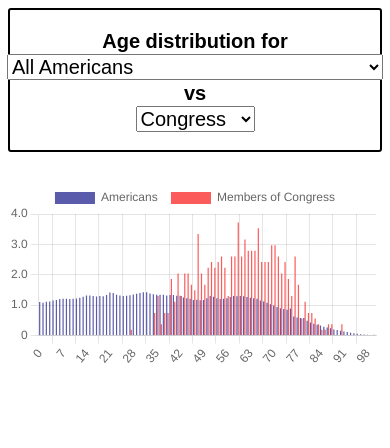
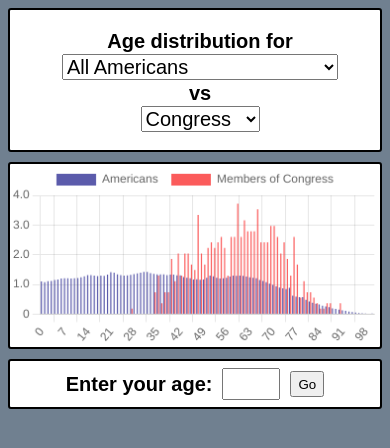
Before and after one commit to enitchals/congress-is-old, a React (Create React App) app: page / in a window 390 px wide. Shown: the top 448 px of the page. Built offline with nearby package versions, Linux system fonts and the light colour scheme.

Commit message:
styling + pie chart

```diff
--- a/public/style.css
+++ b/public/style.css
@@ -1,3 +1,12 @@
+body {
+  background-color: slategray;
+}
+
+.App {
+  display: flex;
+  flex-direction: column;
+}
+
 .chart-title {
   display: flex;
   height: 40px;
@@ -7,19 +16,89 @@
   font-weight: bold;
   justify-content: center;
   align-items: center;
-  margin-bottom: 30px;
+  margin-bottom: 10px;
+  padding-left: 10px;
+  border: 2px solid black;
+  border-radius: 3px;
+  background-color: white;
 }
+
 .inline-input {
   margin: 0px 10px;
   height: 26px;
   font-size: 20px;
 }
 
-@media (max-width: 500px) {
+.bar-chart {
+  border: 2px solid black;
+  border-radius: 3px;
+  background-color: white;
+  min-width: 550px;
+  max-width: 1000px;
+}
+
+.main-content {
+  display: flex;
+  flex-direction: row;
+}
+
+.my-age {
+  border: 2px solid black;
+  border-radius: 3px;
+  background-color: white;
+  min-width: 300px;
+  margin-left: 10px;
+  display: flex;
+  flex-direction: column;
+  font-size: 20px;
+  font-family: sans-serif;
+  line-height: 26px;
+  font-weight: bold;
+  justify-content: center;
+}
+
+.age-input-row {
+  height: 26px;
+  display: flex;
+  flex-direction: row;
+  align-items: center;
+  justify-content: center;
+  margin: 10px 0;
+}
+
+.number-input {
+  max-width: 50px;
+}
+
+.go-button {
+  min-height: 26px;
+  min-width: 26px;
+}
+
+.pie-chart {
+  max-width: 300px;
+  max-height: 300px;
+}
+
+@media (max-width: 1000px) {
+  .main-content {
+    flex-direction: column;
+  }
+  .my-age {
+    margin-left: 0;
+    margin-top: 10px;
+  }
+}
+
+@media (max-width: 680px) {
   .chart-title {
     flex-direction: column;
     min-height: 140px;
-    border: 2px solid black;
-    border-radius: 3px;
+  }
+  .bar-chart {
+    min-width: 90vw;
+  }
+  .my-age {
+    min-width: 90vw;
   }
 }
--- a/src/app/App.js
+++ b/src/app/App.js
@@ -1,11 +1,17 @@
 import React from 'react';
 
 import CongressVsAmericaAgeChart from './CongressVsAmericaAgeChart';
+import MyAge from './MyAge';
 
 const App = () => {
   return (
-    <div>
-      <CongressVsAmericaAgeChart/>
+    <div className='App'>
+      <section className='header'>
+      </section>
+      <section className='main-content'>
+        <CongressVsAmericaAgeChart/>
+        <MyAge/>
+      </section>
     </div>
   )
 }
--- a/src/app/CongressVsAmericaAgeChart.js
+++ b/src/app/CongressVsAmericaAgeChart.js
@@ -56,14 +56,14 @@ const CongressVsAmericaAgeChart = () => {
 
   console.log(getDistributionFromRawData(americanData))
   return (
-    <>
+    <div className="age-distribution-chart">
     <div className='chart-title'>
       <div>Age distribution for</div>
       <select className="inline-input" onChange={updateAmericanData}>
         <option value={0}>All Americans</option>
-        <option value={18}>Americans old enough to vote</option>
-        <option value={25}>Americans old enough to run for House</option>
-        <option value={30}>Americans old enough to run for Senate</option>
+        <option value={18}>old enough to vote</option>
+        <option value={25}>old enough to run for House</option>
+        <option value={30}>old enough to run for Senate</option>
       </select>
       <div>vs</div>
       <select className="inline-input" onChange={updateCongressData}>
@@ -73,6 +73,7 @@ const CongressVsAmericaAgeChart = () => {
       </select>
       </div>
       <Bar
+        className='bar-chart'
         data={chartData}
         options={{
           plugins: {
@@ -82,7 +83,7 @@ const CongressVsAmericaAgeChart = () => {
           },
         }}
         />
-      </>
+      </div>
   )
 }
 
--- /dev/null
+++ b/src/app/CongressVsMe.js
@@ -0,0 +1,28 @@
+import React, { useState } from 'react';
+import { Chart as ChartJS} from 'chart.js' // ArcElement, Tooltip, Legend } from 'chart.js';
+import { Doughnut } from 'react-chartjs-2';
+
+
+const CongressVsMe = ({data}) => {
+  console.log(data)
+  const chartData = {
+    labels: [
+      `Younger`, 'Your Age', 'Older'
+    ],
+    datasets: [
+      {
+        labels: 'people',
+        data,
+        backgroundColor: ['rgba(50,50,150, 1)', 'rgba(0,0,0,.7)', 'rgba(250,50,50, .8)']
+      },
+    ]
+  }
+
+  return (
+    <div className='congress-pie-chart'>
+      <Doughnut className='pie-chart' data={chartData} />
+    </div>
+  )
+}
+
+export default CongressVsMe;
--- /dev/null
+++ b/src/app/MyAge.js
@@ -0,0 +1,25 @@
+import React, { useState } from 'react';
+import CongressVsMe from './CongressVsMe';
+import { getStatsFromAge } from '../data/number-crunch';
+
+const MyAge = () => {
+  const [age, setAge] = useState(null);
+  const [show, setShow] = useState(false);
+
+  const ageInput = (
+    <div className='age-input-row'>
+      <p>Enter your age:</p>
+      <input type="number" className="inline-input number-input" onChange={(e) => setAge(e.target.value)}></input>
+      <button className="go-button" onClick={() => setShow(true)}>Go</button>
+    </div>
+  )
+
+  return (
+    <div className='my-age'>
+      {!show && ageInput}
+      {show && <CongressVsMe data={getStatsFromAge(age)}/>}
+    </div>
+  )
+}
+
+export default MyAge;
--- a/src/data/congress-data.js
+++ b/src/data/congress-data.js
@@ -3245,8 +3245,11 @@ const membersOfCongressPerAge = (data) => data.reduce((acc, cur) => {
 
 console.log(membersOfCongressPerAge(senateData))
 
+const congressData = houseData.concat(senateData);
+
 module.exports = {
   houseData,
   senateData,
+  congressData,
   membersOfCongressPerAge
 }
--- a/src/data/number-crunch.js
+++ b/src/data/number-crunch.js
@@ -32,6 +32,28 @@ const getDistributionFromRawData = (data) => {
   return distribution
 }
 
+const getStatsFromAge = (age, dataset=congressData) => {
+
+  let younger = 0;
+  let yourAge = 0;
+  let older = 0;
+  for(person in dataset){
+    console.log(dataset[person].Birthdate)
+    const personAge = Math.round((Date.now() - Date.parse(dataset[person].Birthdate))/(1000*60*60*24*365.25));
+    const ageDiff = personAge-age;
+    if (ageDiff > 2){
+      console.log("older")
+      older = older+1
+    } else if (ageDiff < -2){
+      younger = younger+1
+    } else {
+      yourAge = yourAge+1
+    }
+  }
+  return [younger, yourAge, older]
+}
+
 module.exports = {
-  getDistributionFromRawData
+  getDistributionFromRawData,
+  getStatsFromAge
 }
```
